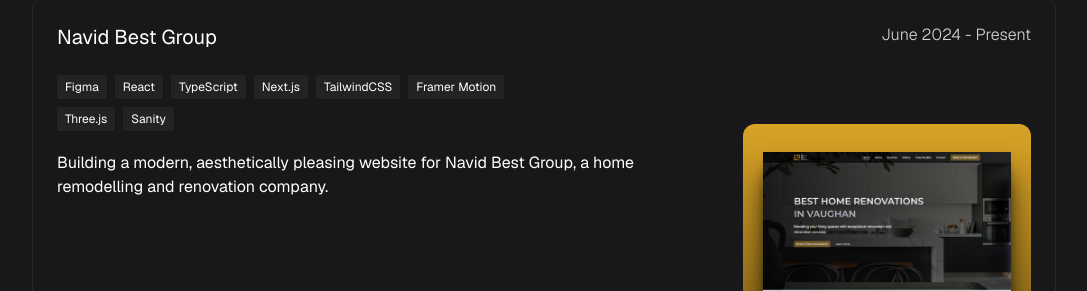
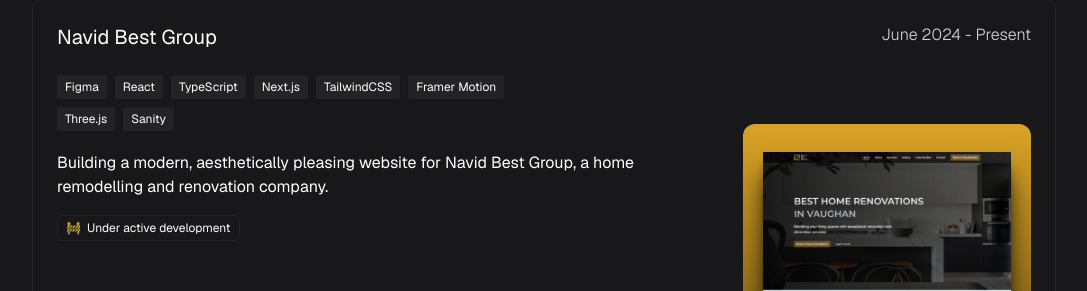
Before and after one commit to payamfakoorziba/personal-website, a Next.js app: page / in a window 1280 px wide. Shown: the part 1459-1750 px from the top of the page, without its empty margins (96-1183 px from the left). Built offline with nearby package versions, Linux system fonts and the light colour scheme.

Commit message:
added under active development for NBG

```diff
--- a/app/(home)/sections/projects.tsx
+++ b/app/(home)/sections/projects.tsx
@@ -26,6 +26,7 @@ const projects = [
     image: NavidBestGroup,
     color: "#D9A326",
     url: "https://navid-best-group.vercel.app/",
+    underDevelopment: true,
   },
   {
     project: "Bayview Glen Dental",
@@ -95,9 +96,16 @@ const Projects = () => {
               ))}
             </div>
             <div className="flex flex-col justify-between flex-1">
-              <p className="text-sm md:text-base mt-5 lg:max-w-[60%] leading-relaxed">
-                {experience.description}
-              </p>
+              <div>
+                <p className="text-sm md:text-base mt-5 lg:max-w-[60%] leading-relaxed">
+                  {experience.description}
+                </p>
+                {experience.underDevelopment && (
+                  <div className="text-xs px-2 py-1 rounded-md mt-4 border w-fit select-none">
+                    🚧&nbsp;&nbsp;Under active development
+                  </div>
+                )}
+              </div>
               <Button
                 size="sm"
                 variant="secondary"
```
